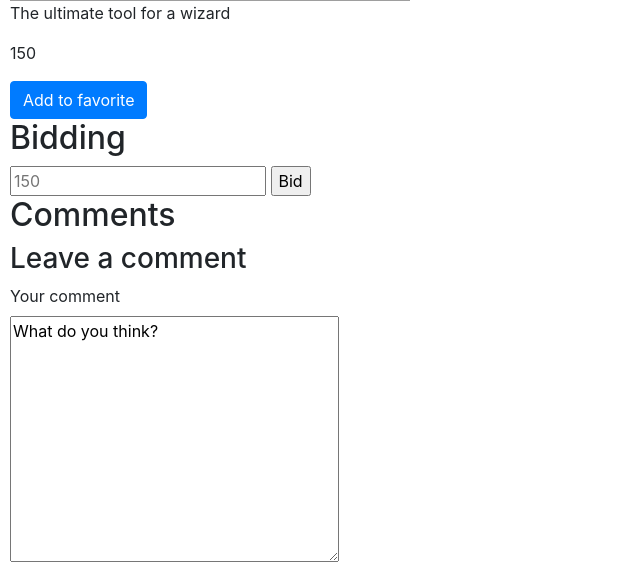
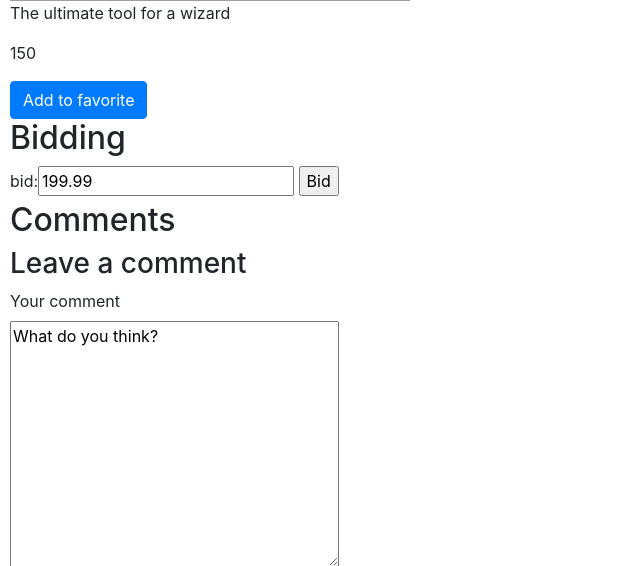
Before and after one commit to Ourlet/CS50W_Commerce, a Django app: a page that uses commerce/auctions/templates/auctions/listing.html in a window 1280 px wide. Shown: the part 508-1074 px from the top of the page, without its empty margins (0-640 px from the left). Run offline with Django 3.2, Linux system fonts and the light colour scheme; a user stored in the database is signed in; data comes from the database, SQL or seed files in the repository; both versions use the stored data as it was after the commit; data that the repository does not hold is empty; parts of the project's set-up code (start-up, migrations or seed data) failed here and were passed over; some libraries are stand-ins or nearby versions; grey boxes are pictures that could not be loaded.

Commit message:
Adding bid Form, implementing in listing.html and saving bid in DB

```diff
--- a/commerce/auctions/forms.py
+++ b/commerce/auctions/forms.py
@@ -1,6 +1,6 @@
 from django.forms import CharField, DecimalField, HiddenInput, TextInput, ValidationError, ModelForm
 
-from .models import Listing
+from .models import Bid, Listing
 
 class createListingForm(ModelForm):
     price = DecimalField(initial=199.99, label='bid', widget=TextInput(attrs={"placeholder": "Your bid"}))
@@ -14,3 +14,12 @@ class createListingForm(ModelForm):
             'category',
             'image'
         ]
+
+class addBidForm(ModelForm):
+    bid = DecimalField(initial=199.99, label='bid', widget=TextInput(attrs={"placeholder": "Your bid"}))
+
+    class Meta:
+        model = Bid
+        fields = [
+            'bid'
+        ]
--- a/commerce/auctions/templates/auctions/create.html
+++ b/commerce/auctions/templates/auctions/create.html
@@ -3,7 +3,7 @@
 {% block body %}
     <h1>Create your listing</h1>
 
-    <form action="{%url 'create' %}" method="POST">{% csrf_token%}
+    <form action="{% url 'create' %}" method="POST">{% csrf_token%}
         {{ form.as_p}}
         <input type="submit" value="Save" />
 
--- a/commerce/auctions/templates/auctions/listing.html
+++ b/commerce/auctions/templates/auctions/listing.html
@@ -33,7 +33,7 @@
             <input type="submit" value="Close auction">
         {% elif user.is_authenticated %}
             <form action="{% url 'bid' listing.title %}" method="POST">{% csrf_token %}
-                <input type="text" name="bid" placeholder="{{ listing.price }}">
+                {{ form }}
                 <input type="submit" value="Bid">
             </form>
         {% else %}
--- a/commerce/auctions/views.py
+++ b/commerce/auctions/views.py
@@ -4,7 +4,7 @@ from django.contrib.auth import authenticate, login, logout
 from django.db import IntegrityError
 from django.http import HttpResponse, HttpResponseBadRequest, HttpResponseRedirect
 from django.forms import ValidationError
-from .forms import createListingForm; HttpResponseBadRequest
+from .forms import addBidForm, createListingForm; HttpResponseBadRequest
 from django.shortcuts import get_object_or_404, render
 from django.urls import reverse
 
@@ -15,7 +15,6 @@ def index(request):
     return render(request, "auctions/index.html",{
         "listings" : Listing.objects.all()
     })
-
 
 def login_view(request):
     if request.method == "POST":
@@ -74,7 +73,7 @@ def create(request):
         seller = User.objects.get(username = request.user)
 
         # Capture the data of the new listing from the UI using the form created on forms.py
-        form = createListingForm(request.POST, seller)
+        form = createListingForm(request.POST)
         if form.is_valid():
             # Save temporarly the data of the form and appending the data with the seller
             listing = form.save(commit=False)
@@ -118,6 +117,7 @@ def listing(request, title):
         "comments": comments,
         "watchlist" : watchlist,
         "bid": bid,
+        "form" : addBidForm()
     })
 
 def add_watchlist(request, title):
@@ -149,19 +149,33 @@ def remove_watchlist(request, title):
 
 def bid(request, title):
 
-    # Identify the person logged as bidder
-    bidder = request.user
-
     # Retrieve data from the Front End
     if request.method == "POST":
-        bid = int(request.POST.get("bid"))
-        print(bid)
-        current_price = get_object_or_404(Listing, title=title).price
-        print(current_price)
 
-        if bid <= current_price:
-            raise ValidationError("Bid must be higher than current bid")
-        print(bid)
+        # Identify the bidder of the new listing
+        bidder = User.objects.get(username = request.user)
+        print(bidder)
+
+        form = addBidForm(request.POST)
+        print(form)
+        if form.is_valid():
+            # Save temporarly the data of the form and appending the data with the seller
+            bid = form.save(commit=False)
+            bid.bidder = bidder
+            bid.auction = get_object_or_404(Listing, title=title)
+            # Saving data of new listing in the DB
+            print(bid)
+            bid.save()
+
+
+        # bid = int(request.POST.get("bid"))
+        # print(bid)
+        # current_price = get_object_or_404(Listing, title=title).price
+        # print(current_price)
+
+        # if bid <= current_price:
+        #     raise ValidationError("Bid must be higher than current bid")
+        # print(bid)
 
     # Return the user to the listing page
     return HttpResponseRedirect(reverse("listing", args=(title,)))
```
Also changed, not shown: commerce/auctions/urls.py (line endings or trailing spaces), commerce/db.sqlite3.
